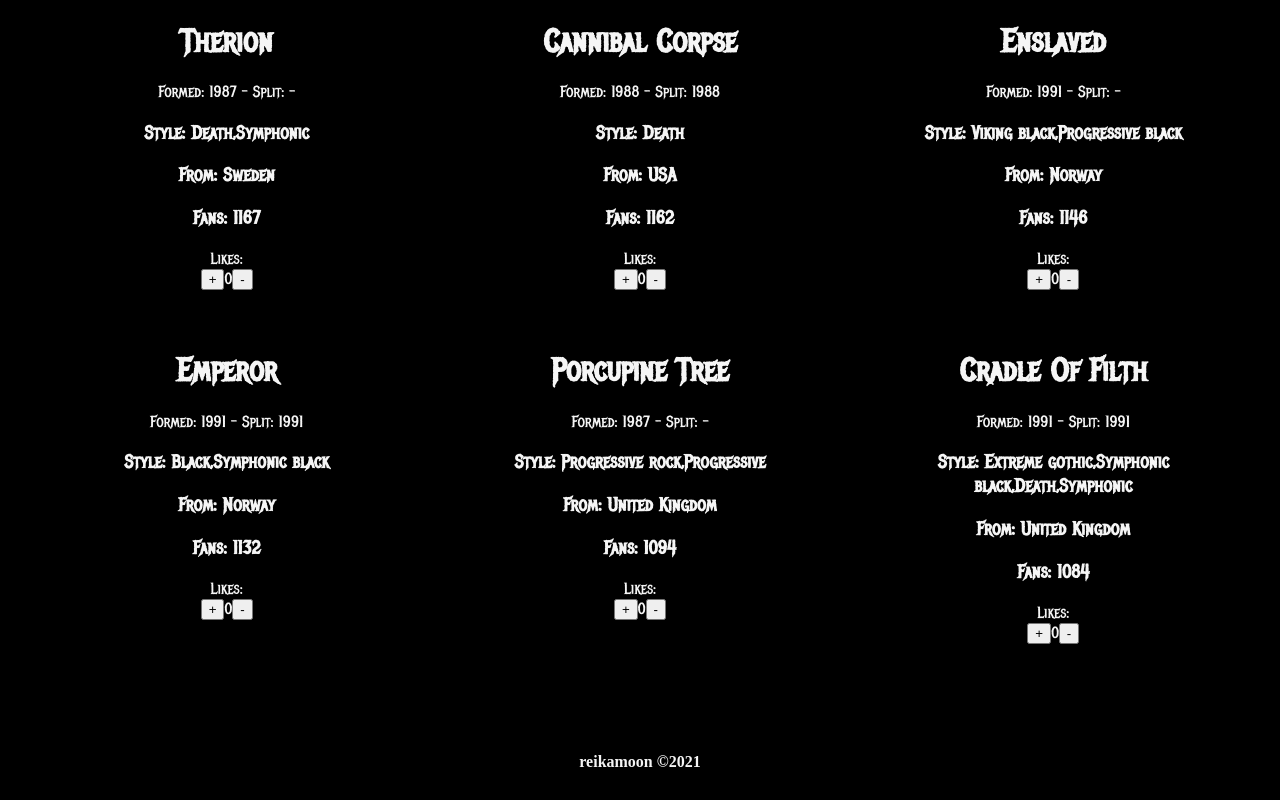
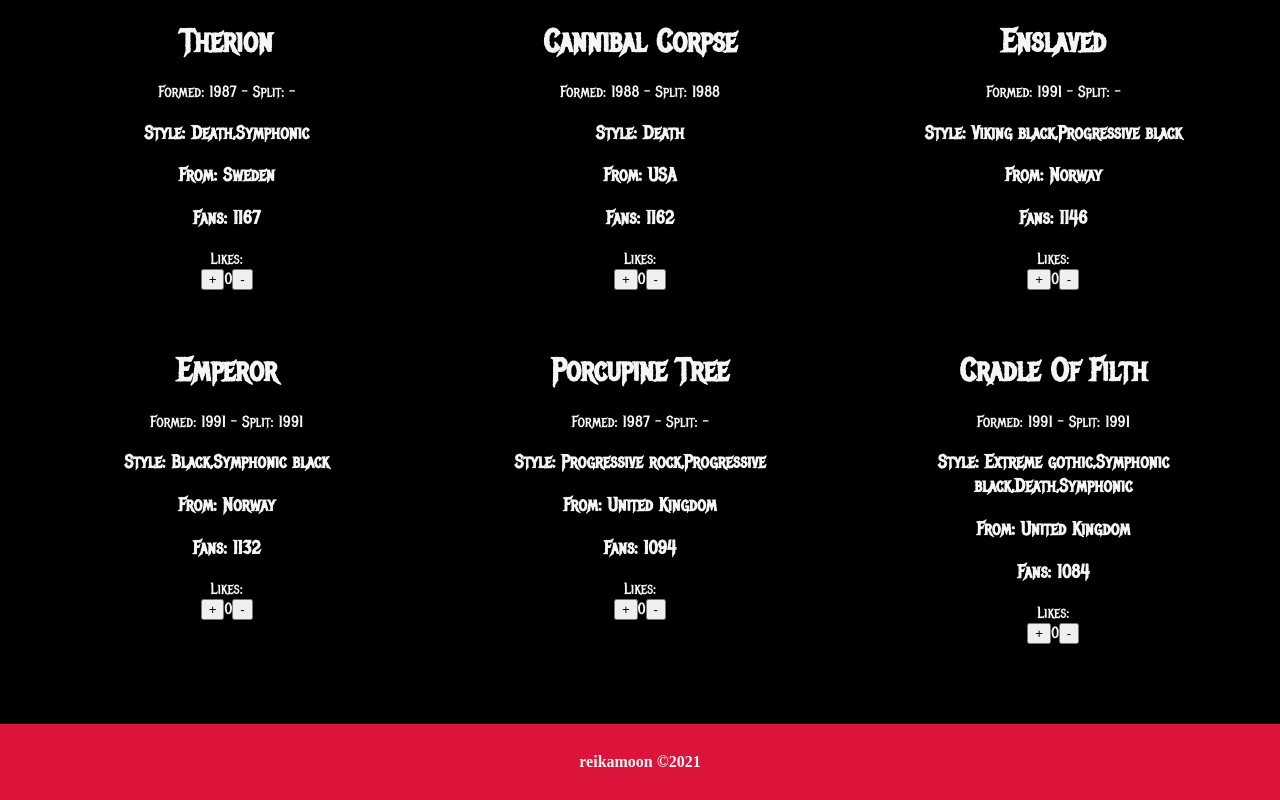
Before and after one commit to reikamoon/few1.2_final, a React (Create React App) app: page /#/ in a window 1280 px wide. Shown: the part 5184-5984 px from the top of the page. Built offline with nearby package versions, Linux system fonts and the light colour scheme; a web font is replaced by a local one.

Commit message:
fixed footer

```diff
--- a/src/components/Footer/Footer.css
+++ b/src/components/Footer/Footer.css
@@ -6,6 +6,6 @@
     justify-content: center;
     padding: 0.5em;
     margin-top: 5em;
-    background-color: black;
+    background-color:crimson;
     color: whitesmoke;
 }
```
